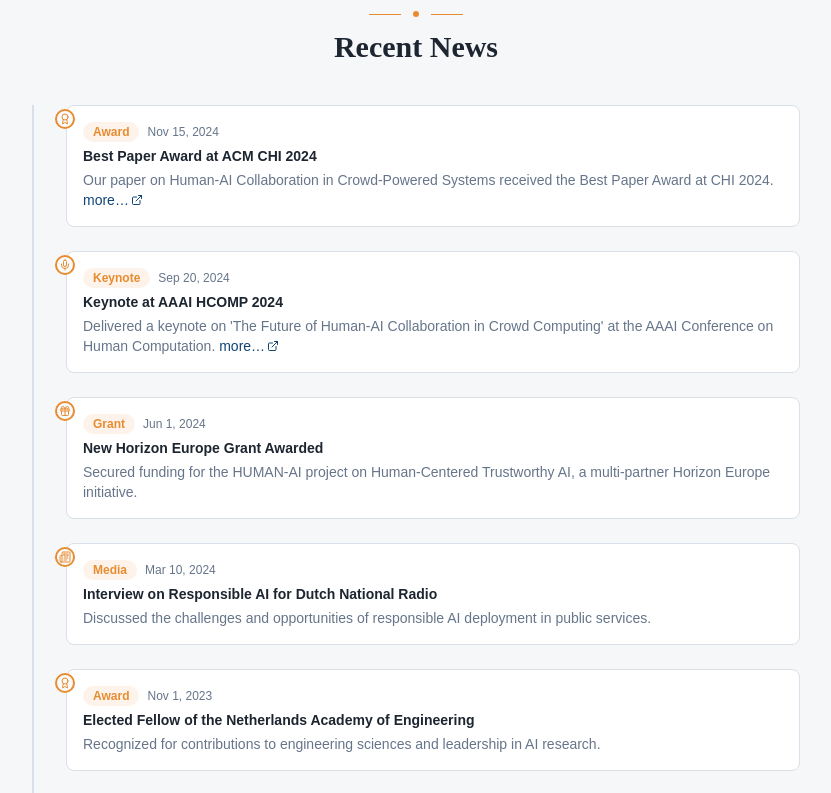
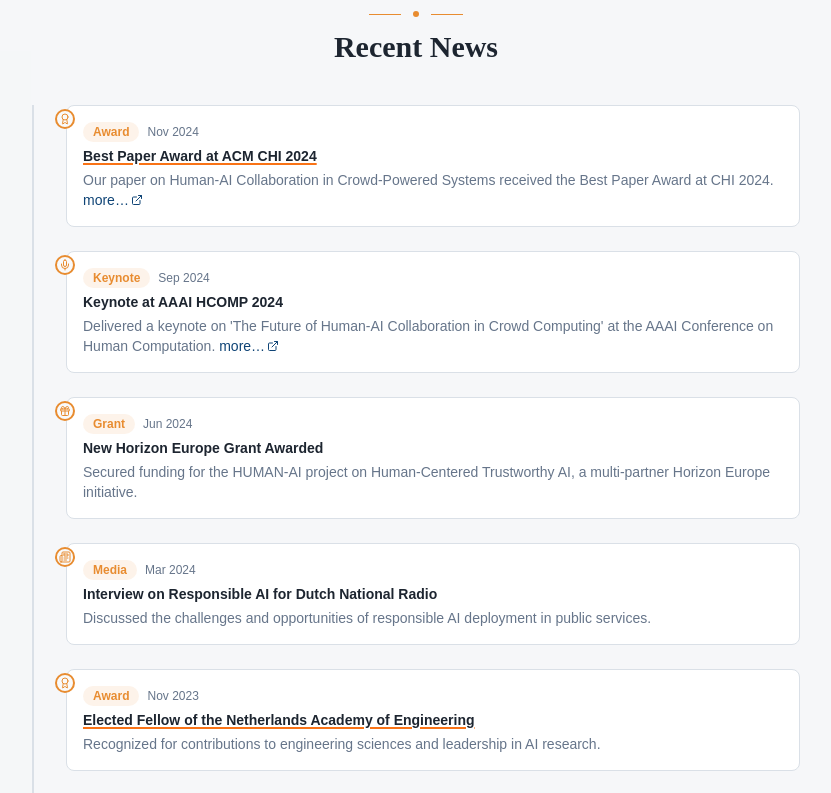
Before and after one commit to aleboz/aleboz.github.io, a React (Vite) app: page / in a window 1280 px wide. Shown: the part 1220-2013 px from the top of the page, without its empty margins (224-1055 px from the left). Built offline with nearby package versions, Linux system fonts and the light colour scheme; the HTML template or start-up script is replaced by a standard one.

Commit message:
feat: show month/year only for news dates, orange underline for awards
- Remove day from news date display on both HomePage and NewsPage
- Award-type news titles get an orange underline for emphasis

https://claude.ai/code/session_01F3DhpR6MAutMszuUQjLPgJ

```diff
--- a/src/pages/HomePage.tsx
+++ b/src/pages/HomePage.tsx
@@ -180,10 +180,10 @@ export default function HomePage() {
                       <div className="mb-1 flex items-center gap-2">
                         <Badge className="bg-warm/10 text-warm hover:bg-warm/20 border-0 text-xs capitalize">{item.type}</Badge>
                         <time className="text-xs text-muted-foreground" dateTime={item.date}>
-                          {new Date(item.date).toLocaleDateString('en-US', { month: 'short', day: 'numeric', year: 'numeric' })}
+                          {new Date(item.date).toLocaleDateString('en-US', { month: 'short', year: 'numeric' })}
                         </time>
                       </div>
-                      <h3 className="mb-1 font-sans text-sm font-semibold text-foreground">{item.title}</h3>
+                      <h3 className={`mb-1 font-sans text-sm font-semibold text-foreground${item.type === 'award' ? ' underline decoration-orange-500 decoration-2 underline-offset-2' : ''}`}>{item.title}</h3>
                       <p className="text-sm text-muted-foreground">
                         {item.description}
                         {item.link && (
--- a/src/pages/NewsPage.tsx
+++ b/src/pages/NewsPage.tsx
@@ -58,9 +58,9 @@ export default function NewsPage() {
             <div className="rounded-lg border bg-card p-4">
               <div className="mb-1 flex items-center gap-2">
                 <Badge variant="secondary" className="text-xs capitalize">{item.type}</Badge>
-                <time className="text-xs text-muted-foreground" dateTime={item.date}>{new Date(item.date).toLocaleDateString('en-US', { month: 'long', day: 'numeric', year: 'numeric' })}</time>
+                <time className="text-xs text-muted-foreground" dateTime={item.date}>{new Date(item.date).toLocaleDateString('en-US', { month: 'long', year: 'numeric' })}</time>
               </div>
-              <h3 className="font-sans text-sm font-semibold">{item.title}</h3>
+              <h3 className={`font-sans text-sm font-semibold${item.type === 'award' ? ' underline decoration-orange-500 decoration-2 underline-offset-2' : ''}`}>{item.title}</h3>
               <p className="text-sm text-muted-foreground">
                 {item.description}
                 {item.link && (
```
